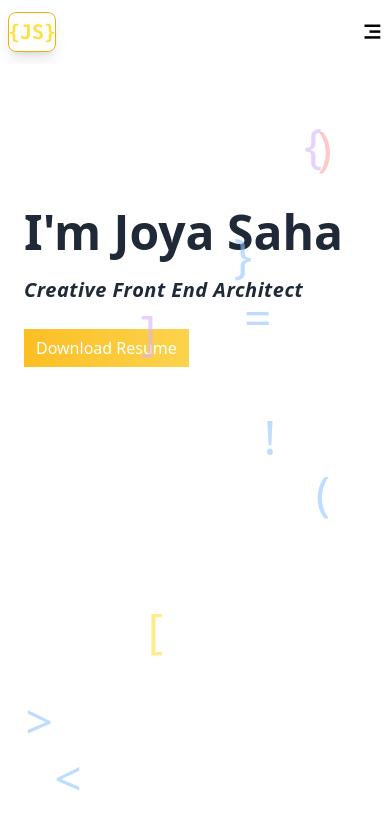
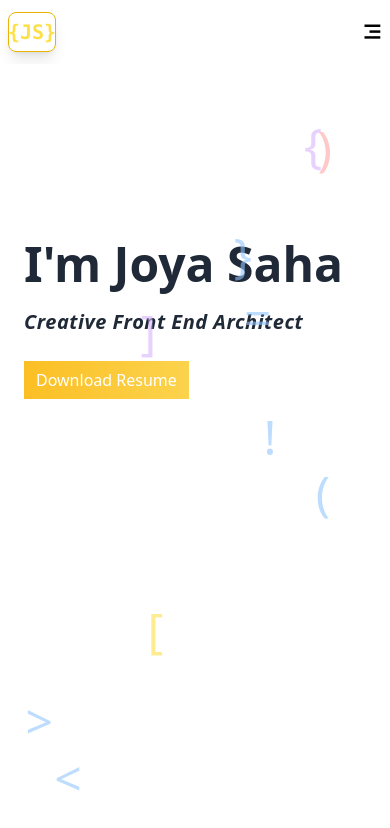
Before and after one commit to joyasaha1004/my_portfolio, a React (Vite) app: page / in a window 390 px wide. Shown: the top 828 px of the page. Built offline with nearby package versions, Linux system fonts and the light colour scheme.

Commit message:
add all changes

```diff
--- a/src/Component/Hero_Section/Hero_Section.jsx
+++ b/src/Component/Hero_Section/Hero_Section.jsx
@@ -21,7 +21,7 @@ useGSAP(() => {
            <div className='' id='hero'>
 
 
-        <div className="dark:bg-gray-800 overflow-x-hidden max-w-screen-xl mx-auto  pt-36 pb-52 inset-0 z-0 lg:flex px-3 lg:pt-24 lg:pb-40">
+        <div className="dark:bg-gray-800 overflow-x-hidden max-w-screen-xl mx-auto h-screen pt-44 inset-0 z-0 lg:flex px-3 lg:h-fit lg:pt-24 lg:pb-40">
   {[..."{}[]()<>=!"].map((char, i) => {
     const colors = [
       "text-yellow-300",
```
